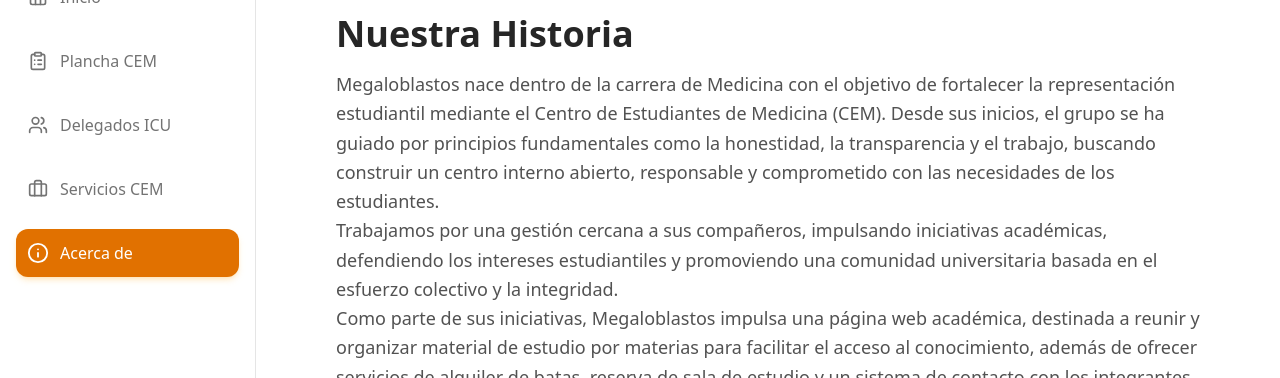
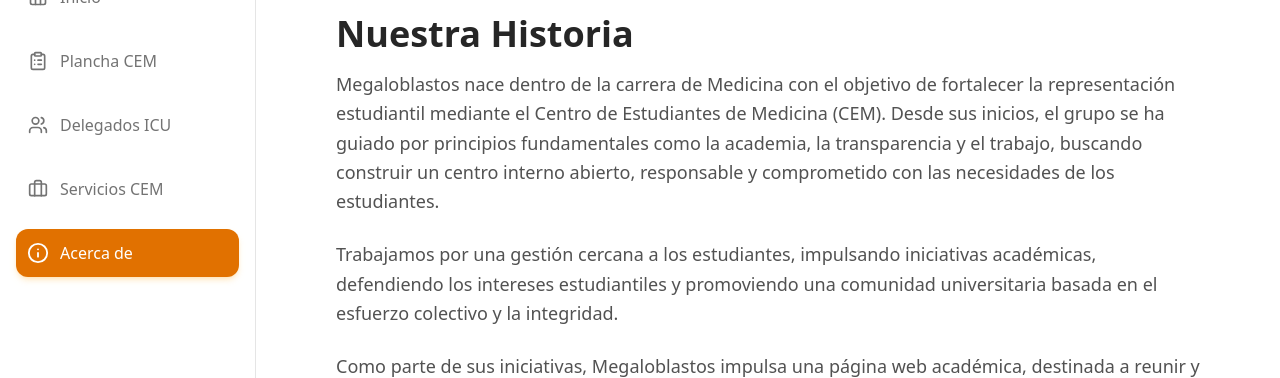
Before and after one commit to AndresEduardoRA/cli-megaloblastos, a Next.js app: page /about in a window 1280 px wide. Shown: the part 138-516 px from the top of the page. Built offline with nearby package versions, Linux system fonts and the light colour scheme; no server answers; the database is empty.

Commit message:
feat: update role validation logic in PrivateUsersPage and enhance AboutPage content

```diff
--- a/app/(private)/users/page.tsx
+++ b/app/(private)/users/page.tsx
@@ -25,7 +25,7 @@ export default function PrivateUsersPage() {
  useEffect(() => {
     const fetchData = async () => {
       const currentUser = await getCurrentUserAction();
-      if (currentUser?.role !== "super_admin") {
+      if (currentUser?.app_metadata.role !== "super_admin") {
         router.replace("/"); // redirige fuera si no es super_admin
         return;
       }
--- a/app/(public)/about/page.tsx
+++ b/app/(public)/about/page.tsx
@@ -8,18 +8,18 @@ export default function AboutPage() {
         <h1 className="text-4xl font-bold text-neutral-800 dark:text-white">
           Nuestra Historia
         </h1>
-        <div className="prose prose-neutral dark:prose-invert max-w-none">
+        <div className="prose prose-neutral dark:prose-invert max-w-none space-y-6">
           <p className="text-lg text-neutral-600 dark:text-neutral-400 leading-relaxed">
             Megaloblastos nace dentro de la carrera de Medicina con el objetivo
             de fortalecer la representación estudiantil mediante el Centro de
             Estudiantes de Medicina (CEM). Desde sus inicios, el grupo se ha
-            guiado por principios fundamentales como la honestidad, la
+            guiado por principios fundamentales como la academia, la
             transparencia y el trabajo, buscando construir un centro interno
             abierto, responsable y comprometido con las necesidades de los
             estudiantes.
           </p>
           <p className="text-lg text-neutral-600 dark:text-neutral-400 leading-relaxed">
-            Trabajamos por una gestión cercana a sus compañeros, impulsando
+            Trabajamos por una gestión cercana a los estudiantes, impulsando
             iniciativas académicas, defendiendo los intereses estudiantiles y
             promoviendo una comunidad universitaria basada en el esfuerzo
             colectivo y la integridad.
```
